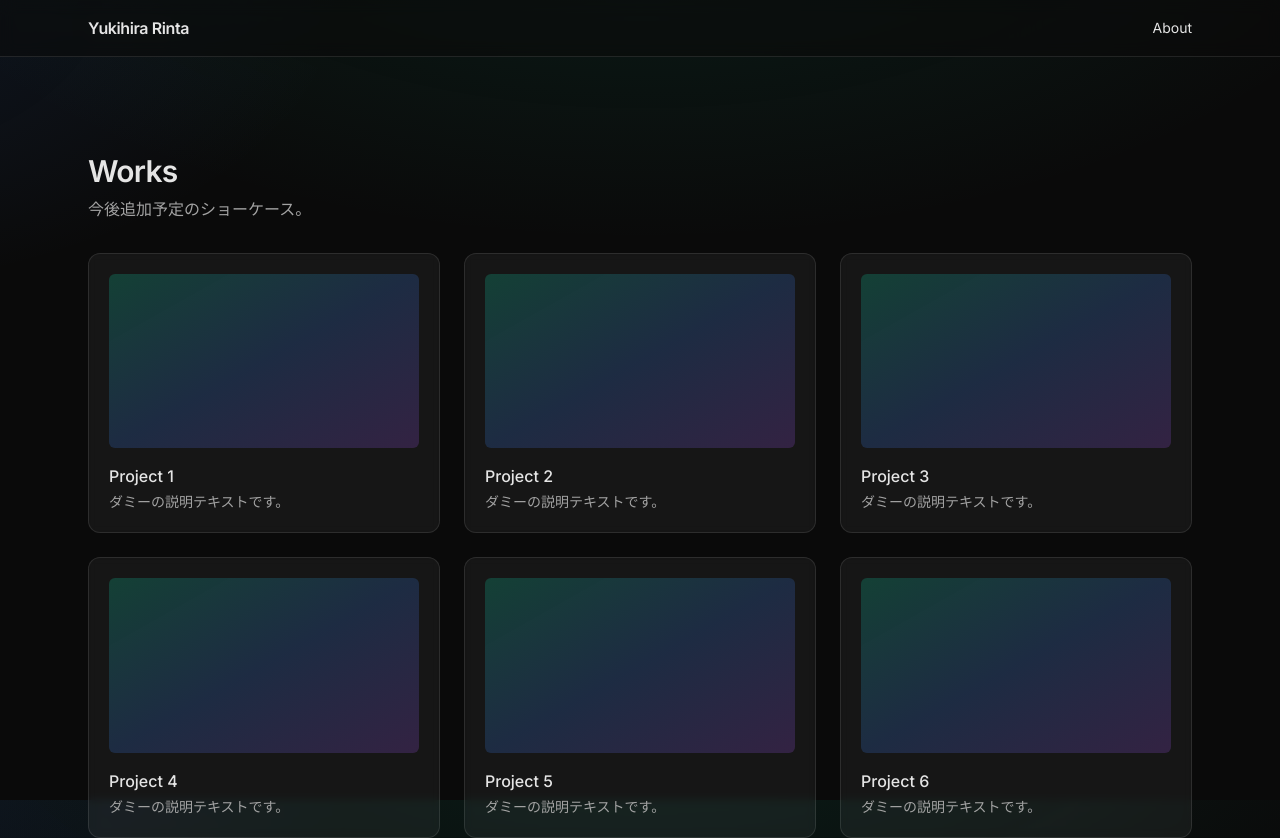
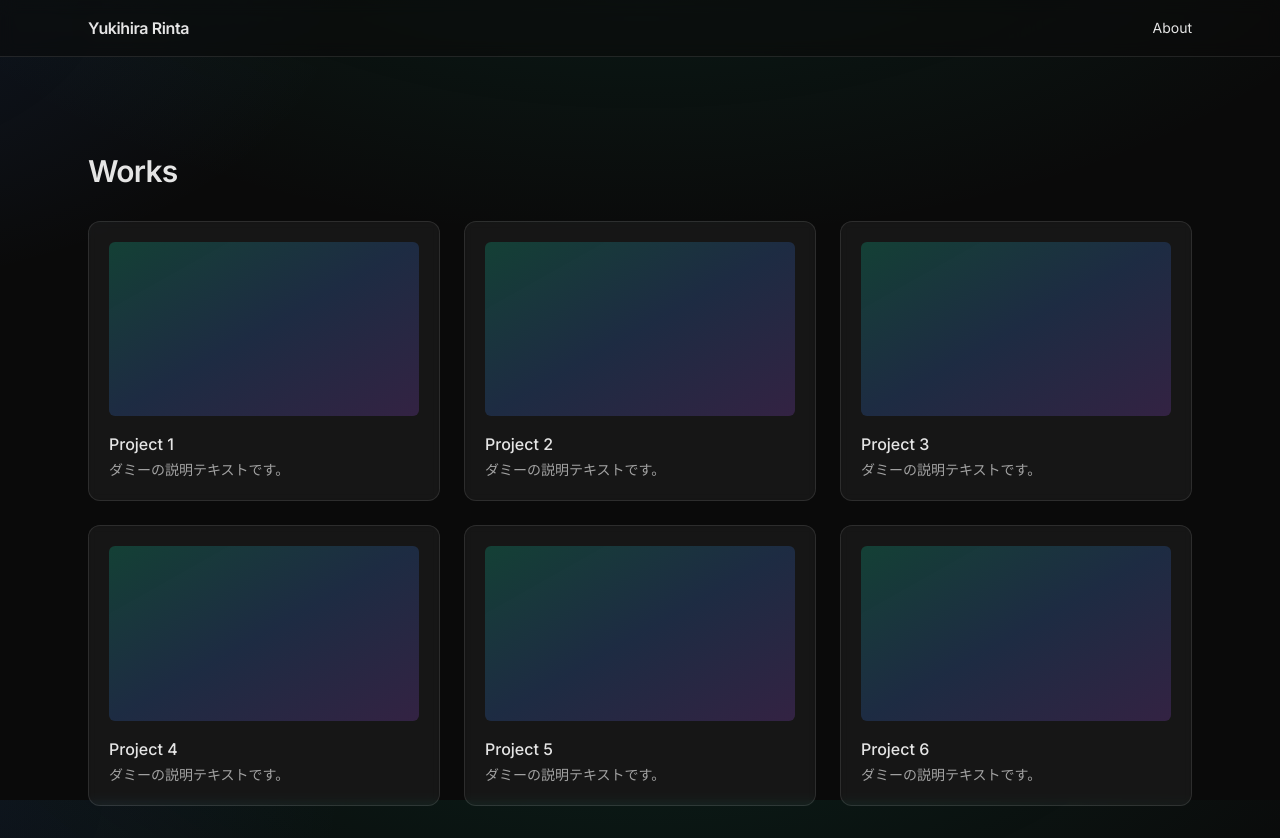
Before and after one commit to yukihirarinta/yukihirarinta.github.io, a Next.js app: page / in a window 1280 px wide. Shown: the top 838 px of the page. Built offline with nearby package versions, Linux system fonts and the light colour scheme.

Commit message:
Remove placeholder showcase note

```diff
--- a/src/app/page.tsx
+++ b/src/app/page.tsx
@@ -3,7 +3,6 @@ export default function HomePage() {
     <section className="section">
       <div className="container">
         <h1 className="text-2xl font-semibold tracking-tight md:text-3xl">Works</h1>
-        <p className="mt-2 text-neutral-400">今後追加予定のショーケース。</p>
         <div className="mt-8 grid gap-6 sm:grid-cols-2 lg:grid-cols-3">
           {[1, 2, 3, 4, 5, 6].map((i) => (
             <div key={i} className="card p-5">
```
